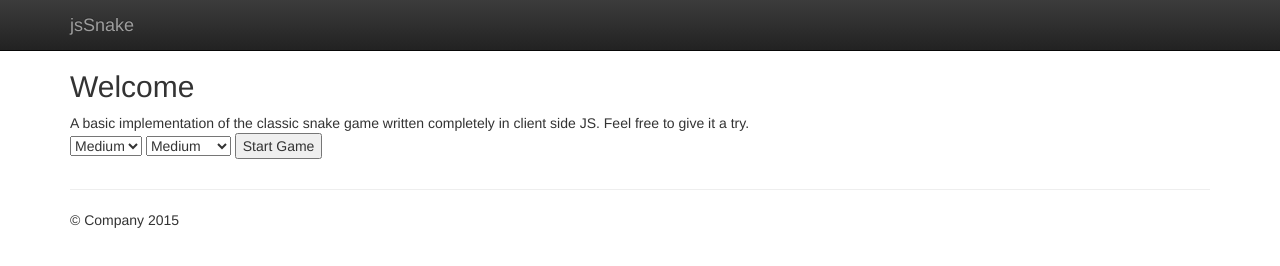
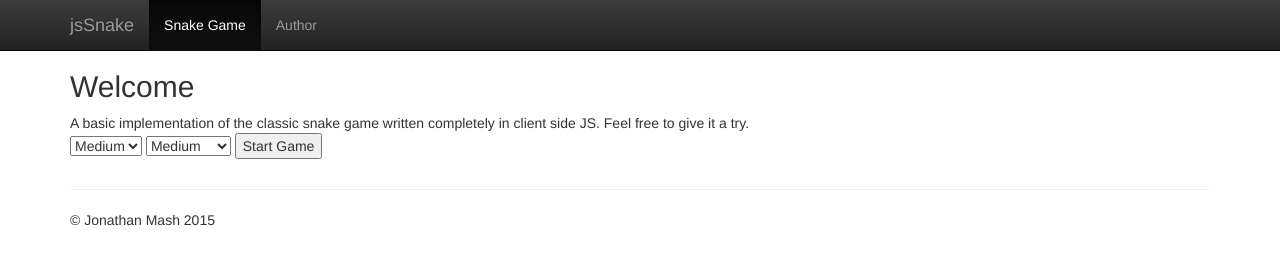
Before and after one commit to jonmash/jsSnake, a plain HTML site: page index.html in a window 1280 px wide. Drawn offline with Linux system fonts and the light colour scheme.

Commit message:
adding navbar buttons and link to my website.

```diff
--- a/index.html
+++ b/index.html
@@ -6,7 +6,7 @@
     <head>
         <meta charset="utf-8">
         <meta http-equiv="X-UA-Compatible" content="IE=edge,chrome=1">
-        <title></title>
+        <title>jsSnake</title>
         <meta name="description" content="">
         <meta name="viewport" content="width=device-width, initial-scale=1">
         <link rel="apple-touch-icon" href="apple-touch-icon.png">
@@ -39,7 +39,10 @@
 			  <a class="navbar-brand" href="#">jsSnake</a>
 			</div>
 			<div id="navbar" class="navbar-collapse collapse">
-
+				<ul class="nav navbar-nav">
+					<li class="active"><a href="./">Snake Game</a></li>
+					<li><a href="http://jonmash.ca">Author</a></li>
+				</ul>
 			</div><!--/.navbar-collapse -->
 		  </div>
 		</nav>
@@ -74,7 +77,7 @@
 		  <hr>
 
 		  <footer>
-			<p>&copy; Company 2015</p>
+			<p>&copy; Jonathan Mash 2015</p>
 		  </footer>
 		</div> <!-- /container -->
 		<script data-main="js/app" src="js/vendor/require.js"></script>
```
